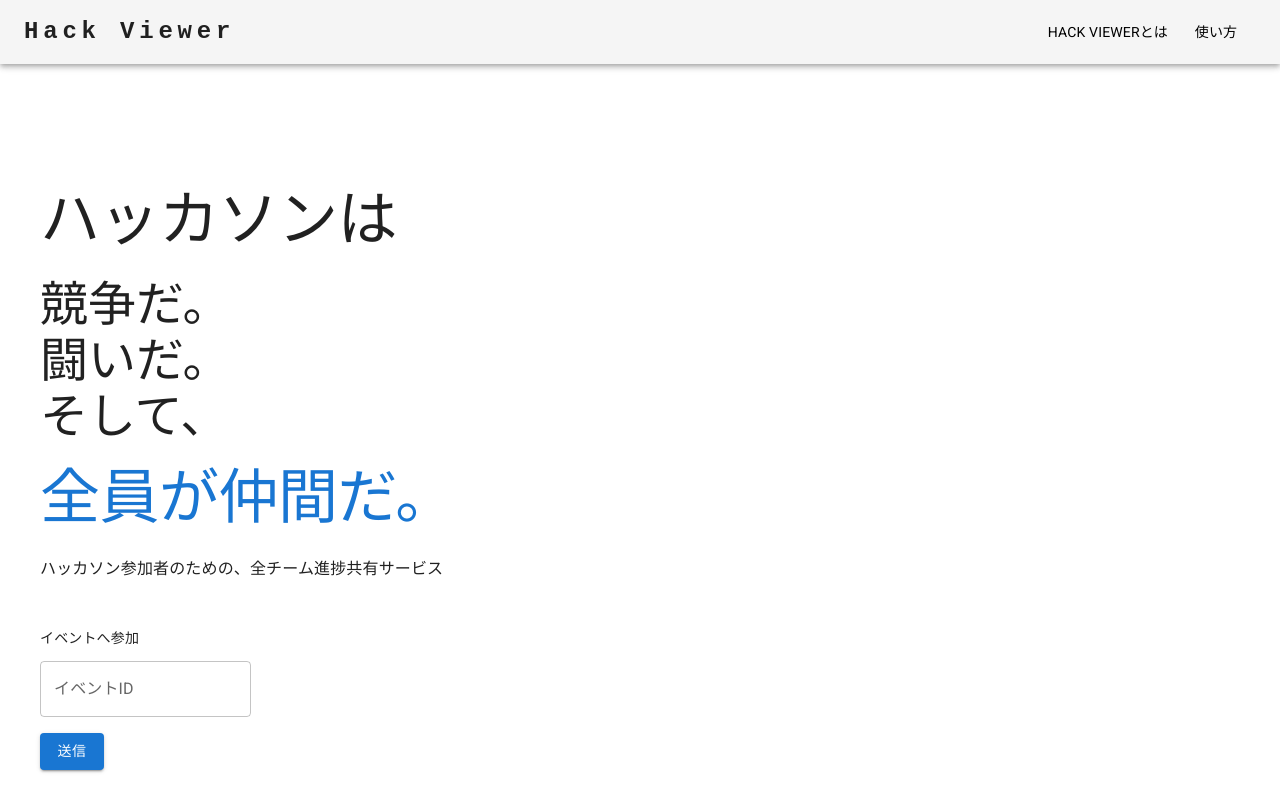
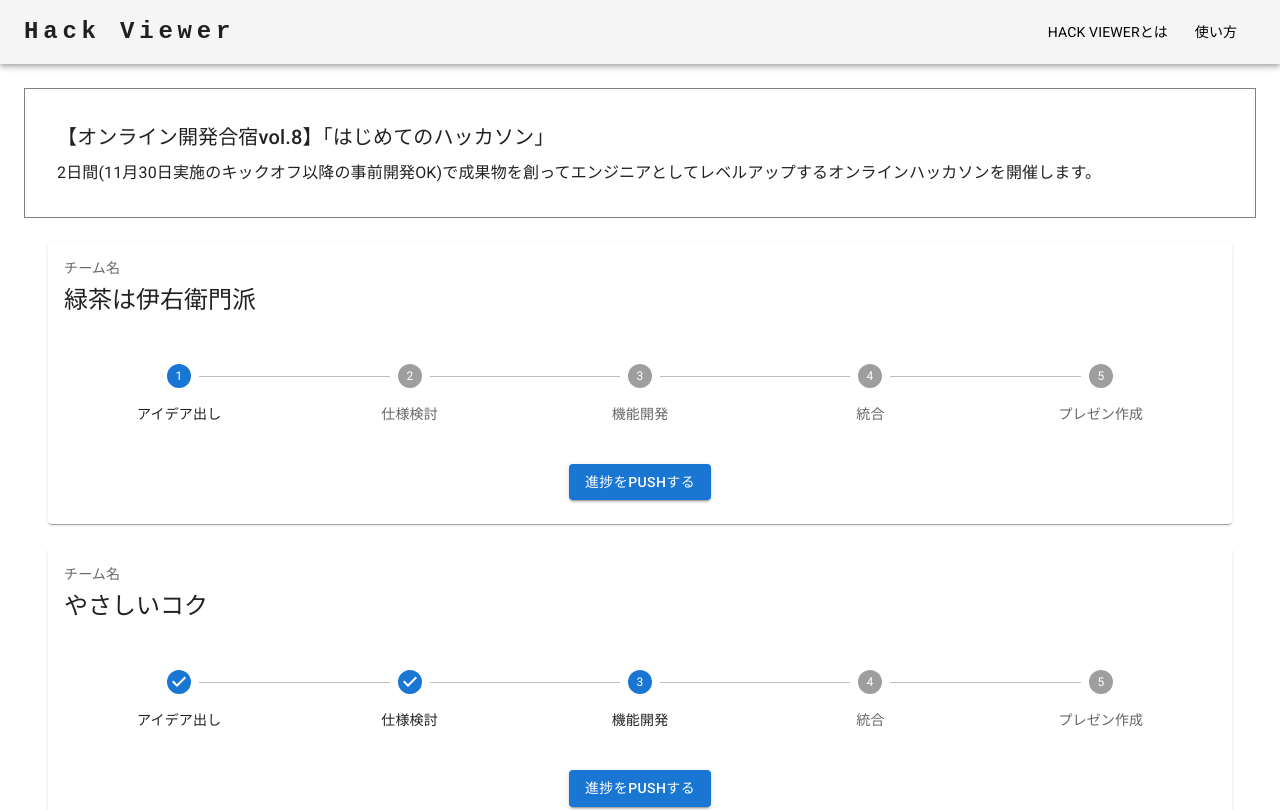
Before and after one commit to Yuma-Satake/reactLearning, a React (Create React App) app: page / in a window 1280 px wide. Shown: the top 810 px of the page. Built offline with nearby package versions, Linux system fonts and the light colour scheme.

Commit message:
12/8 16:50

```diff
--- a/src/App.js
+++ b/src/App.js
@@ -4,13 +4,15 @@ import '@fontsource/roboto/500.css';
 import '@fontsource/roboto/700.css';
 import CssBaseline from '@mui/material/CssBaseline'
 
-import HomePage from "./HomeConponents/HomePage.js";
+// import HomePage from "./HomeConponents/HomePage.js";
+import EventPage from "./Components/EventConponents/EventPage.js";
 
 function App() {
   return (
     <>
       <CssBaseline></CssBaseline>
-      <HomePage></HomePage>
+      {/* <HomePage></HomePage> */}
+      <EventPage></EventPage>
     </>
   );
 };
--- a/src/HomeConponents/HomeAppBar.js
+++ b/src/Components/AppBarConponents/MainAppBar.js
@@ -8,7 +8,7 @@ import Button from '@mui/material/Button';
 
 const pages = ['Hack Viewerとは', '使い方'];
 
-function HomeAppBar() {
+function MainAppBar() {
   return (
     <AppBar
       position="static"
@@ -46,4 +46,4 @@ function HomeAppBar() {
     </AppBar>
   );
 }
-export default HomeAppBar;
+export default MainAppBar;
--- /dev/null
+++ b/src/Components/EventConponents/EventCard.js
@@ -0,0 +1,49 @@
+import * as React from 'react';
+import Box from '@mui/material/Box';
+import Card from '@mui/material/Card';
+import CardContent from '@mui/material/CardContent';
+import Typography from '@mui/material/Typography';
+import { Button, CardActions, Step, StepLabel, Stepper } from '@mui/material';
+
+import teamData from "./teamData.json";
+
+const steps = [
+    "アイデア出し",
+    "仕様検討",
+    "機能開発",
+    "統合",
+    "プレゼン作成"
+  ];
+
+function EventCard() {
+  return (
+    <Box sx={{mt:3}}>
+    {teamData.map(({teamname,progres}) => (
+        <Card sx={{ minWidth: 275, mx:6, mt:3}}>
+            <CardContent>
+                <Typography sx={{ fontSize: 14 }} color="text.secondary" gutterBottom>
+                チーム名
+                </Typography>
+                <Typography variant="h5" component="div">
+                {teamname}
+                </Typography>
+            </CardContent>
+            <Box sx={{ width: '100%', my:4, px:2}}>
+                <Stepper activeStep={progres} alternativeLabel>
+                    {steps.map((label) => (
+                    <Step key={label}>
+                        <StepLabel>{label}</StepLabel>
+                    </Step>
+                    ))}
+                </Stepper>
+            </Box>
+            <CardActions>
+                <Button sx={{mx:'auto', mb:2}} variant='contained'>進捗をPUSHする</Button>
+            </CardActions>
+        </Card>
+    ))}
+    </Box>
+  );
+}
+
+export default EventCard;
--- /dev/null
+++ b/src/Components/EventConponents/EventPage.js
@@ -0,0 +1,15 @@
+import MainAppBar from "../AppBarConponents/MainAppBar";
+import EventTitle from "./EventTitle.js";
+import EventCard from "./EventCard.js";
+
+const EventPage = () => {
+    return(
+        <>
+            <MainAppBar></MainAppBar>
+            <EventTitle></EventTitle>
+            <EventCard></EventCard>
+        </>
+    )
+}
+
+export default EventPage;
--- /dev/null
+++ b/src/Components/EventConponents/EventTitle.js
@@ -0,0 +1,23 @@
+import { Typography } from "@mui/material";
+import { Box } from "@mui/system";
+
+const eventData = {
+        "id" : 1,
+        "name" : "【オンライン開発合宿vol.8】「はじめてのハッカソン」",
+        "about" : "2日間(11月30日実施のキックオフ以降の事前開発OK)で成果物を創ってエンジニアとしてレベルアップするオンラインハッカソンを開催します。"
+    }
+
+const MainTitle = () => {
+    return(
+        <Box sx={{m:3, p:4, border: '0.5px solid grey'}}>
+            <Box>
+                <Typography variant="h6">{eventData.name}</Typography>
+            </Box>
+            <Box sx={{mt:1}}>
+                <Typography xs={{mt:2}} variant="sumtitle1">{eventData.about}</Typography>
+            </Box>
+        </Box>
+    )
+}
+
+export default MainTitle;
--- /dev/null
+++ b/src/Components/EventConponents/eventData.json
@@ -0,0 +1,5 @@
+{
+    "id" : 1,
+    "name" : "【オンライン開発合宿vol.8】「はじめてのハッカソン」",
+    "about" : "2日間(11月30日実施のキックオフ以降の事前開発OK)で成果物を創ってエンジニアとしてレベルアップするオンラインハッカソンを開催します。"
+}
--- /dev/null
+++ b/src/Components/EventConponents/teamData.json
@@ -0,0 +1,27 @@
+[
+    {
+        "id":"1",
+        "teamname":"緑茶は伊右衛門派",
+        "progres":0
+    },
+    {
+        "id":"2",
+        "teamname":"やさしいコク",
+        "progres":2
+    },
+    {
+        "id":"3",
+        "teamname":"ハッカ容器",
+        "progres":1
+    },
+    {
+        "id":"4",
+        "teamname":"Devroll",
+        "progres":3
+    },
+    {
+        "id":"5",
+        "teamname":"CDLE youth",
+        "progres":4
+    }
+]
--- a/src/HomeConponents/HomePage.js
+++ b/src/Components/HomeConponents/HomePage.js
@@ -1,11 +1,11 @@
-import HomeAppBar from "./HomeAppBar"
 import HomeTitle from "./HomeTitle"
 import HomeTextField from './HomeTextField.js'
+import MainAppBar from "../Components/AppBarConponents/MainAppBar";
 
 const HomePage = () => {
     return(
         <>
-            <HomeAppBar></HomeAppBar>
+            <MainAppBar></MainAppBar>
             <HomeTitle></HomeTitle>
             <HomeTextField></HomeTextField>
         </>
```
Also changed, not shown: src/Components/HomeConponents/HomeTextField.js (renamed from src/HomeConponents/HomeTextField.js), src/Components/HomeConponents/HomeTitle.js (renamed from src/HomeConponents/HomeTitle.js).
